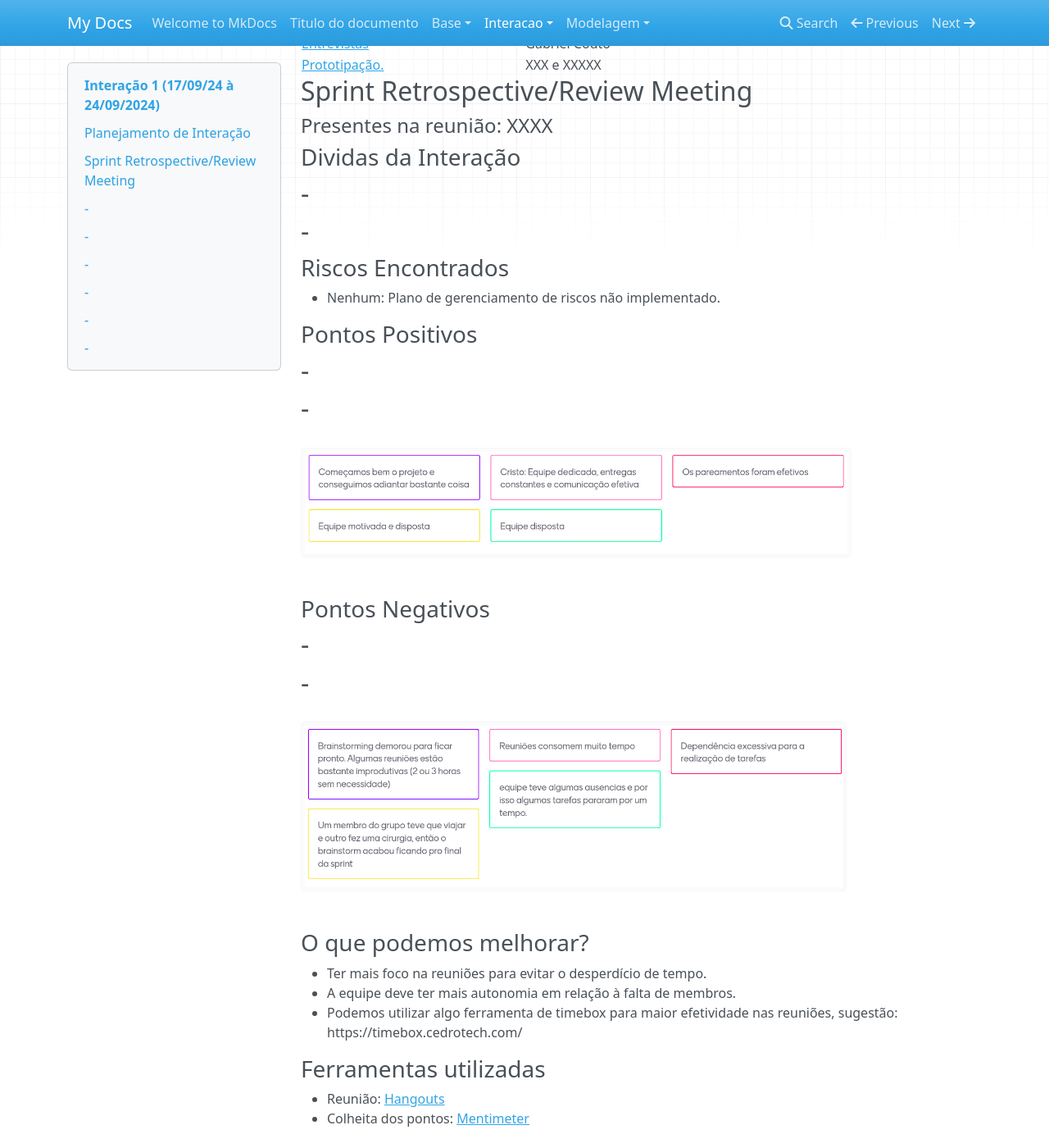
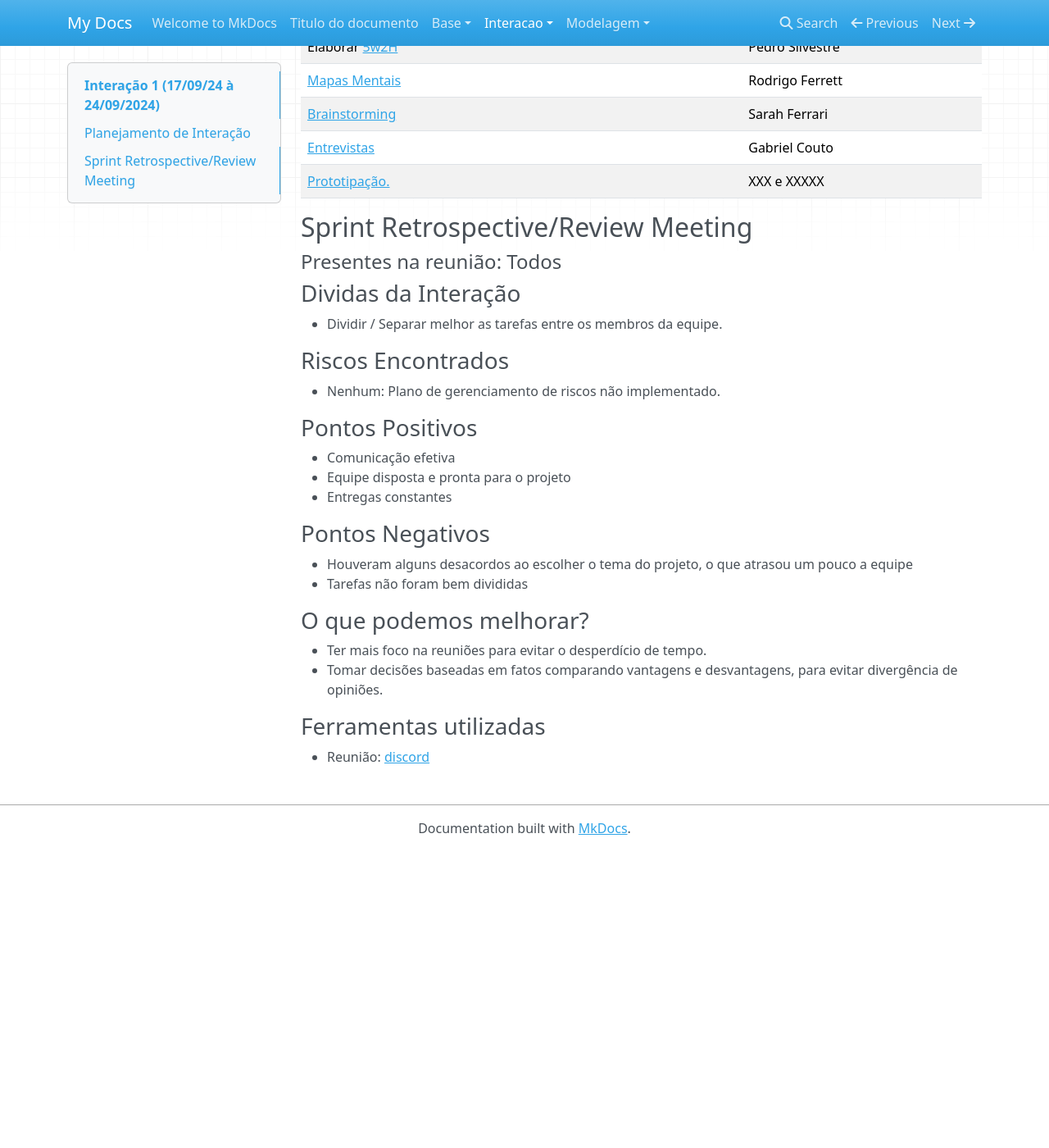
Before and after one commit to Projetos-de-Extensao/PFE_24.2_8001_II_RaveBreaking, an MkDocs documentation site: the page built from docs/interacao/interacao1.md, in a window 1280 px wide and 1400 px high, scrolled down 427 px. Shown: the whole window at 82% size. Built offline with MkDocs 1.6.1, drawn with Linux system fonts in a browser that asks for light colours; nearby versions of some CDN libraries; after the commit the page ends 1465 px from its top, so only the background shows below that.

Commit message:
Update interacao1.md

```diff
--- a/docs/interacao/interacao1.md
+++ b/docs/interacao/interacao1.md
@@ -25,13 +25,10 @@ title: Interação 1
 
 ## Sprint Retrospective/Review Meeting
 
-#### Presentes na reunião: XXXX
+#### Presentes na reunião: Todos
 
 ### Dividas da Interação
--
--
--
--
+- Dividir / Separar melhor as tarefas entre os membros da equipe.
 
 ### Riscos Encontrados
 
@@ -40,27 +37,20 @@ title: Interação 1
 
 ### Pontos Positivos
 
--
--
--
--
-![pontos positivos](../assets/Sprints/S1-positivos.png)
+- Comunicação efetiva
+- Equipe disposta e pronta para o projeto
+- Entregas constantes
 
 ### Pontos Negativos
 
--
--
--
--
-![pontos negativos](../assets/Sprints/S1-negativos.png)
+- Houveram alguns desacordos ao escolher o tema do projeto, o que atrasou um pouco a equipe
+- Tarefas não foram bem divididas
 
 ### O que podemos melhorar?
 - Ter mais foco na reuniões para evitar o desperdício de tempo.
-- A equipe deve ter mais autonomia em relação à falta de membros.
-- Podemos utilizar algo ferramenta de timebox para maior efetividade nas reuniões, sugestão: https://timebox.cedrotech.com/
+- Tomar decisões baseadas em fatos comparando vantagens e desvantagens, para evitar divergência de opiniões.
 
 
 ### Ferramentas utilizadas
 
-- Reunião: [Hangouts](https://hangouts.google.com/)
-- Colheita dos pontos: [Mentimeter](https://www.mentimeter.com/)
+- Reunião: [discord](https://discord.com/)
```
